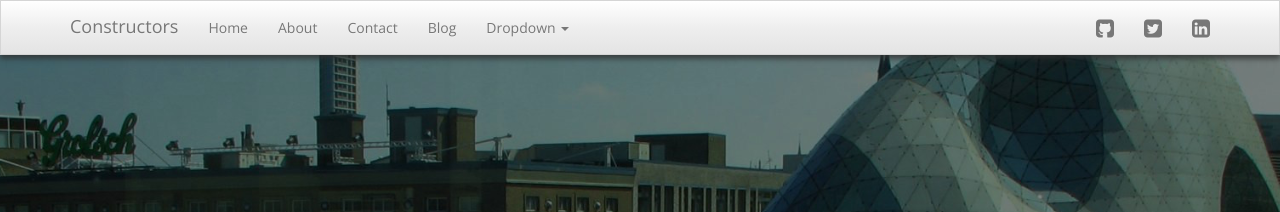
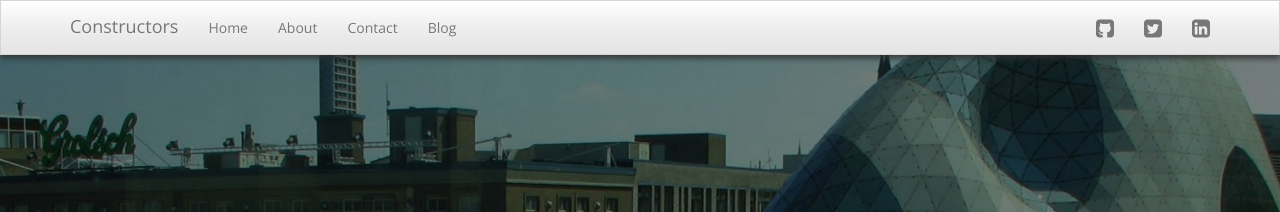
Before and after one commit to constructors/constructors.nl, a Jekyll site: the page built from index.html, in a window 1280 px wide. Shown: the top 212 px of the page. Built offline with Jekyll 4.4.1, drawn with Linux system fonts in a browser that asks for light colours; nearby versions of some CDN libraries; Markdown is read by kramdown in place of the engine named in the settings.

Commit message:
Removed the drop down menu.

```diff
--- a/_layouts/default.html
+++ b/_layouts/default.html
@@ -46,18 +46,6 @@
             </li>
             <li{% if page.url contains "/blog/" %} class="active"{% endif %}>
               <a href="/blog/">Blog</a>
-            </li>
-            <li class="dropdown">
-              <a href="#" class="dropdown-toggle" data-toggle="dropdown">Dropdown <b class="caret"></b></a>
-              <ul class="dropdown-menu">
-                <li><a href="#">Your link</a></li>
-                <li><a href="#">My link</a></li>
-                <li><a href="#">Somebody's link</a></li>
-                <li class="divider"></li>
-                <li class="dropdown-header">Nav header</li>
-                <li><a href="#">Bang bang</a></li>
-                <li><a href="#">Oh yeah</a></li>
-              </ul>
             </li>
           </ul>
           <ul class="nav navbar-nav navbar-right">
```
